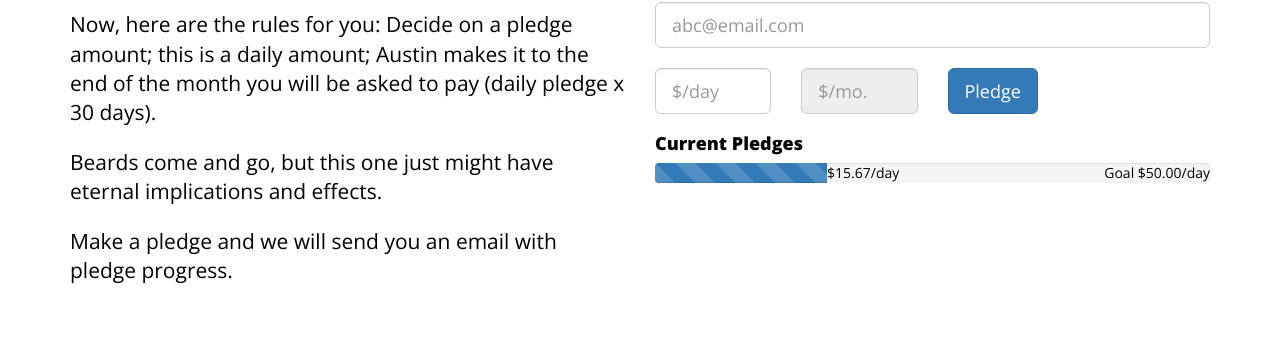
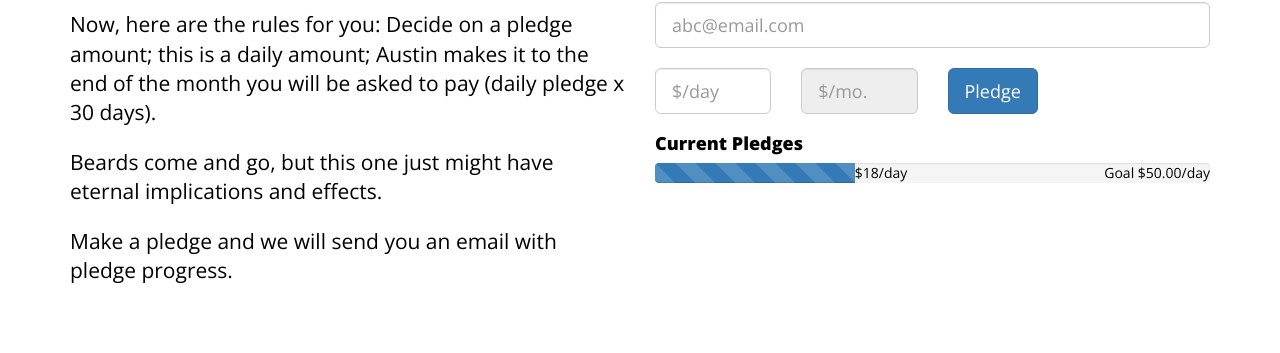
Before and after one commit to mcnully/WhiskersfortheWorld, a Jekyll site: the page built from index.html, in a window 1280 px wide and 900 px high, scrolled down 3838 px. Shown: the part 97-450 px from the top of the window. Built offline with Jekyll 4.4.1, drawn with Linux system fonts in a browser that asks for light colours; nearby versions of some CDN libraries; some web fonts are replaced; Markdown is read by kramdown in place of the engine named in the settings.

Commit message:
30 Oct update

```diff
--- a/_includes/motivation.html
+++ b/_includes/motivation.html
@@ -22,10 +22,10 @@
 				{% include pledge.html %}
 				<h4>Current Pledges</h4>
 				<div class="progress progress-striped active">
-					<div class="progress-bar"  role="progressbar" aria-valuenow="31" aria-valuemin="0" aria-valuemax="100" style="width: 31%">
-						<span class="sr-only">$15.67/day</span>
+					<div class="progress-bar"  role="progressbar" aria-valuenow="36" aria-valuemin="0" aria-valuemax="100" style="width: 36%">
+						<span class="sr-only">$18/day</span>
 					</div>
-					<span class="pull-left color-black">$15.67/day</span>
+					<span class="pull-left color-black">$18/day</span>
 					<span class="pull-right color-black">Goal $50.00/day</span>
 
 				</div>
```
